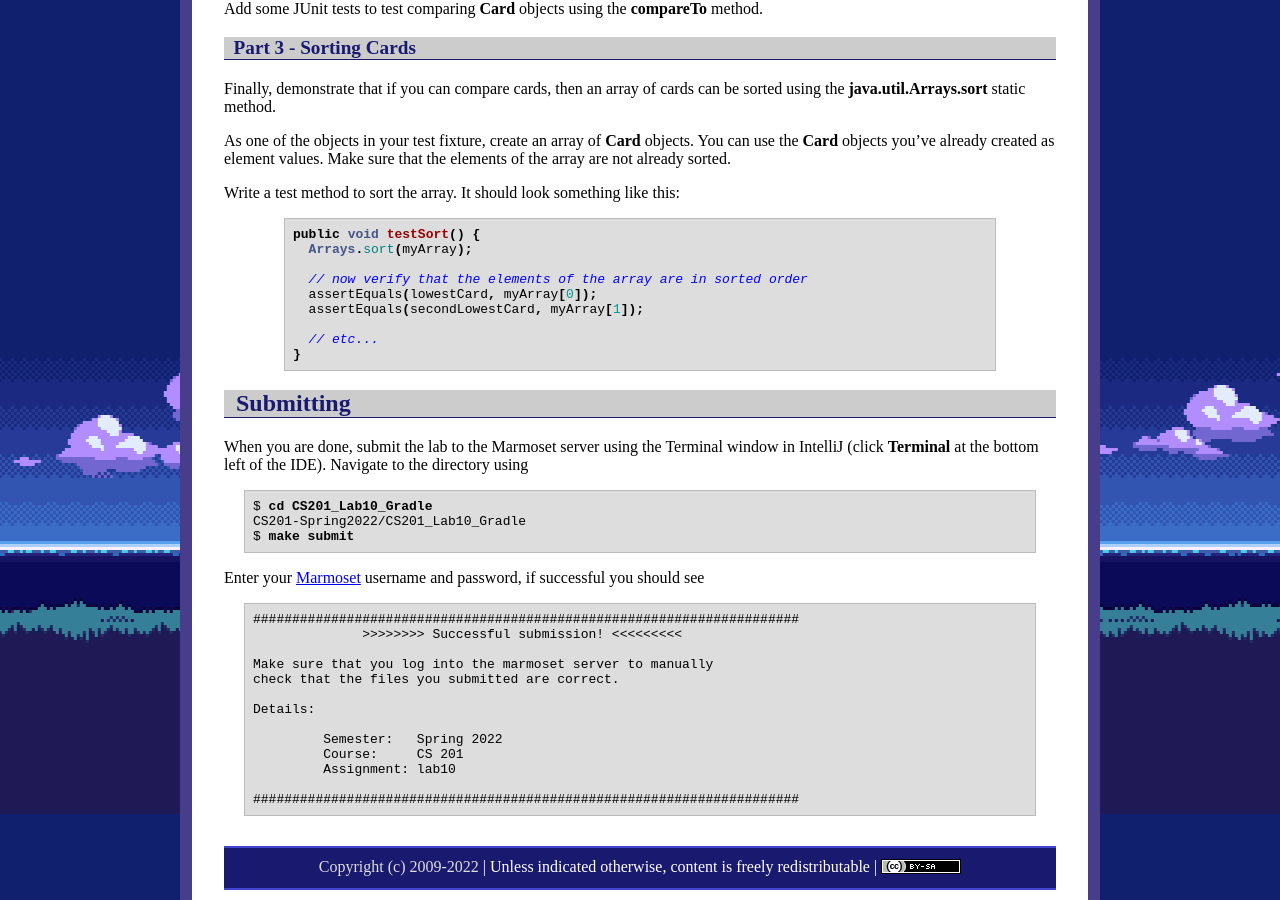
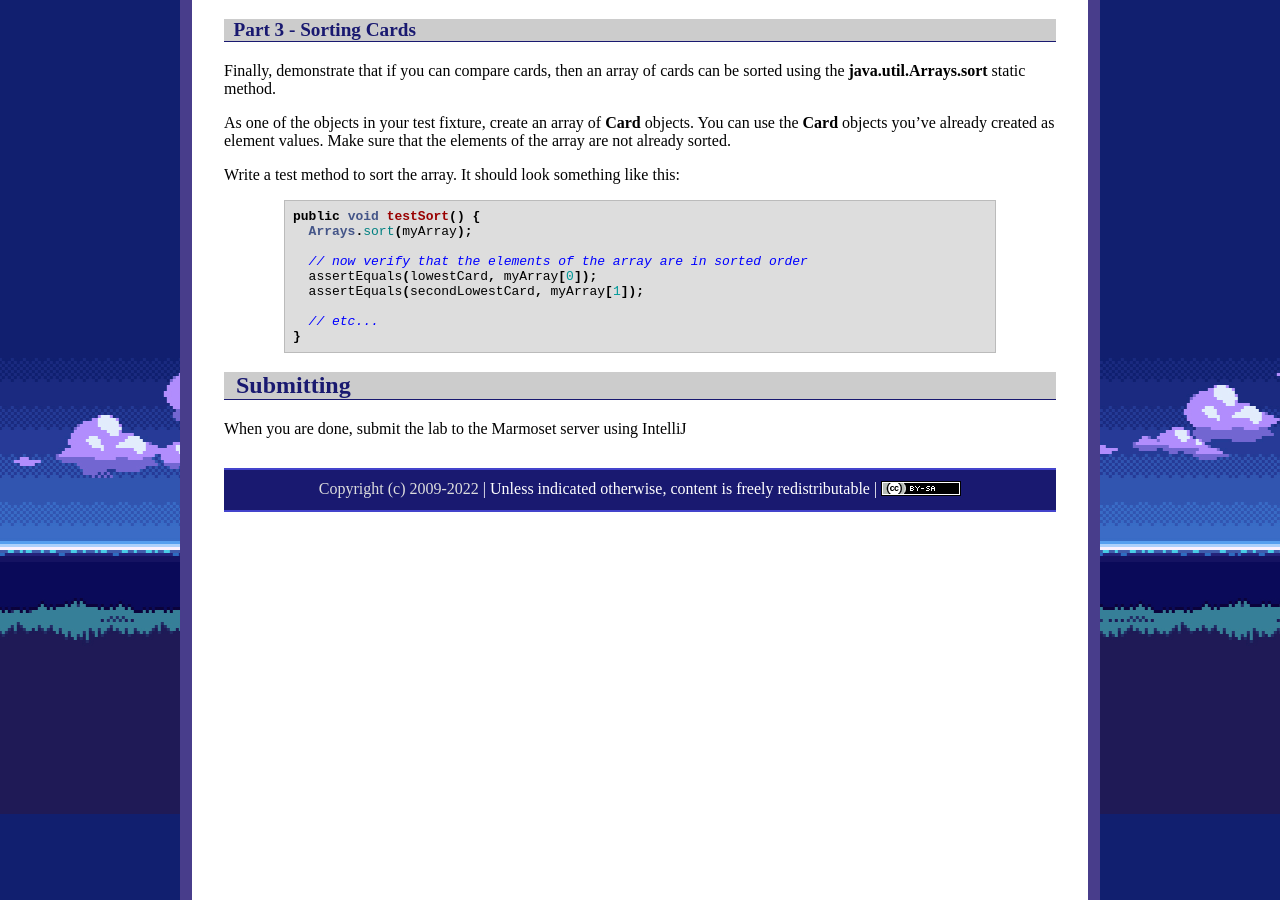
Before and after one commit to ycpcs/cs201-fall2026, a Jekyll site: the page built from labs/lab10.md, in a window 1280 px wide and 900 px high, scrolled down 986 px. Built offline with Jekyll 4.4.1, drawn with Linux system fonts in a browser that asks for light colours; some of the changed text lies outside the part shown.

Commit message:
Update lab10.md

```diff
--- a/labs/lab10.md
+++ b/labs/lab10.md
@@ -5,11 +5,11 @@ title: "Lab 10: Comparable, Sorting"
 
 ## Getting Started
 
-Download [CS201\_Lab10\_Gradle.zip](CS201_Lab10_Gradle.zip). Copy and extract the zip file into your **CS201-Spring2022** directory. Import it into your **CS201-Spring2022** IntelliJ project using
+Download [CS201\_Lab10\_Gradle.zip](CS201_Lab10_Gradle.zip). Copy and extract the zip file into your **CS201-Fall2026** directory. Import it into your **CS201-Fall2026** IntelliJ project using
 
-> **File&rarr;New&rarr;Module from Existing Sources...**
+> **Open**
 
-Select the **CS201\_Lab10\_Gradle** directory and in the **Import Module** dialog select **Import module from external model&rarr;Gradle** and click **Finish**.
+Select the **CS201\_Lab10\_Gradle** directory and click **Select Folder**.
 
 You should see a project called **CS201\_Lab10\_Gradle** in the Project window.
 
@@ -63,28 +63,4 @@ public void testSort() {
 
 ## Submitting
 
-When you are done, submit the lab to the Marmoset server using the Terminal window in IntelliJ (click **Terminal** at the bottom left of the IDE). Navigate to the directory using
-
-<pre>
-$ <b>cd CS201_Lab10_Gradle</b>
-CS201-Spring2022/CS201_Lab10_Gradle
-$ <b>make submit</b>
-</pre>
-
-Enter your [Marmoset](https://cs.ycp.edu/marmoset) username and password, if successful you should see
-
-<pre>
-######################################################################
-              >>>>>>>> Successful submission! <<<<<<<<<
-
-Make sure that you log into the marmoset server to manually
-check that the files you submitted are correct.
-
-Details:
-
-         Semester:   Spring 2022
-         Course:     CS 201
-         Assignment: lab10
-
-######################################################################
-</pre>
+When you are done, submit the lab to the Marmoset server using IntelliJ
```
